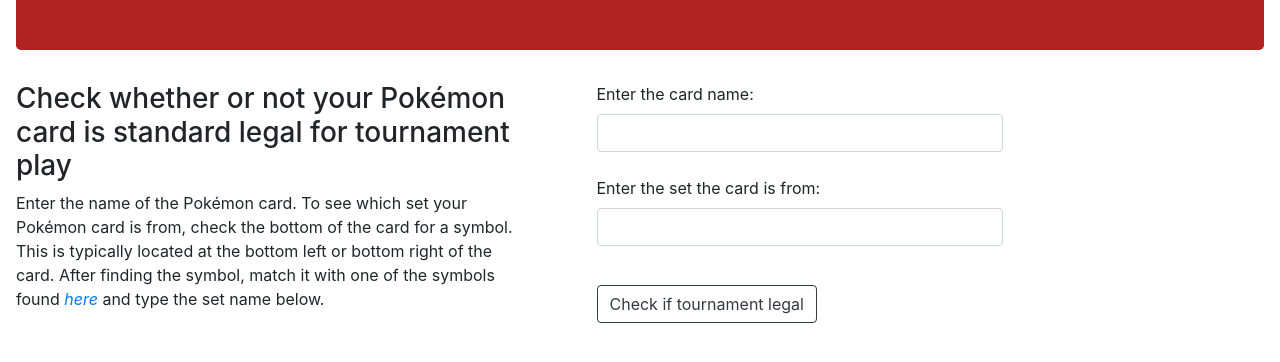
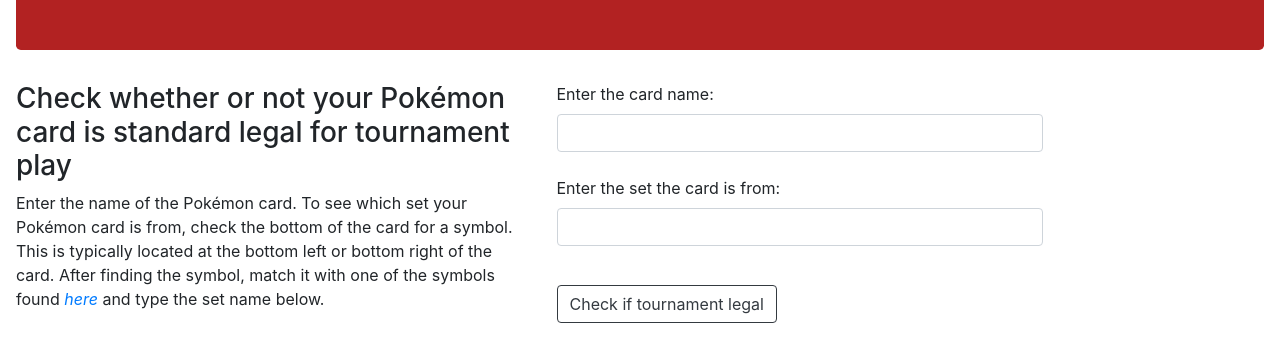
Before and after one commit to johnnyvuanly/Web-Client-and-Server-Programming-Midterm, a plain HTML site: page index.html in a window 1280 px wide. Shown: the part 174-536 px from the top of the page. Drawn offline with nearby package versions, Linux system fonts and the light colour scheme.

Commit message:
10/22 Update

```diff
--- a/index.html
+++ b/index.html
@@ -37,7 +37,7 @@
 
         <div class="col-md-5">
         <!-- Margin left and right with this size using mx -->
-        <form class="ml-5 mr-5">
+        <form class="ml-2 mr-2">
 
             <label for="card">Enter the card name:</label>
             <!-- class form control made the boxes extend as far as it can to the other side of the page -->
```
